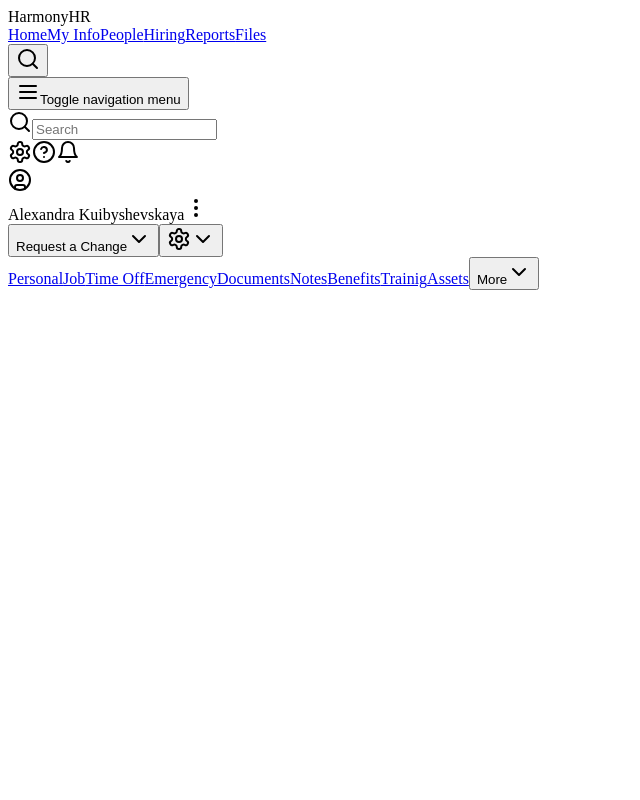
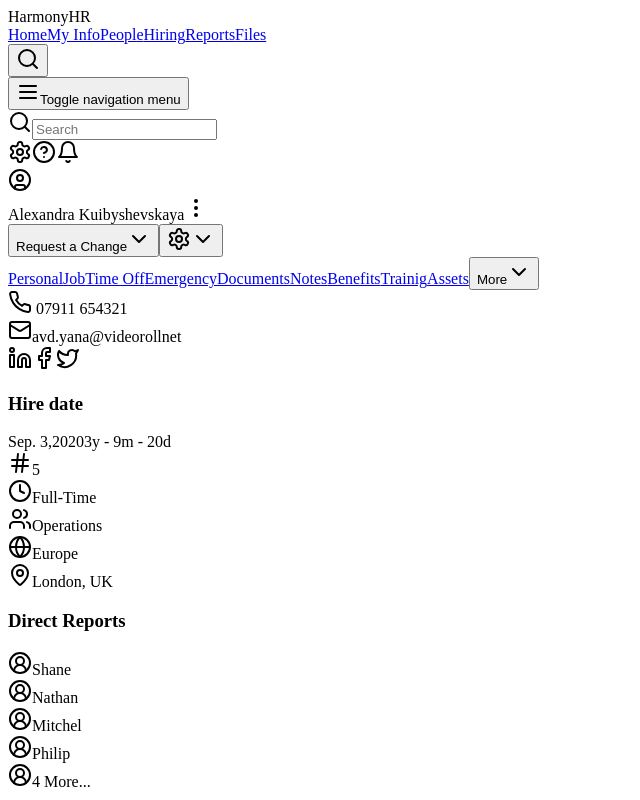
Before and after one commit to Irina-Komaritskaya/harmony-hr, a Next.js app: page /user-page in a window 1280 px wide. Shown: the whole page, without its empty margins (0-640 px from the left). Built offline with nearby package versions, Linux system fonts and the light colour scheme.

Commit message:
add sidebar

```diff
--- a/src/components/ui/header/header.tsx
+++ b/src/components/ui/header/header.tsx
@@ -1,4 +1,3 @@
-import Link from "next/link";
 import {
     Search,
     Settings,
--- a/src/components/ui/my-info/header/header.tsx
+++ b/src/components/ui/my-info/header/header.tsx
@@ -19,7 +19,7 @@ export default function HeaderMyInfo() {
             </span>
             <EllipsisVertical className="lg:hidden w-4 h-4 col-start-4 justify-self-center self-start" />
 
-            <div className="flex self-center justify-self-center">
+            <div className="lg:flex hidden self-center justify-self-center">
                 <DropdownMenu>
                     <DropdownMenuTrigger asChild>
                         <Button
--- /dev/null
+++ b/src/components/ui/my-info/sidebar/sidebar.tsx
@@ -0,0 +1,106 @@
+import { Card, CardContent, CardTitle } from "@/components/ui/card";
+import {
+    Phone,
+    Mail,
+    Twitter,
+    Linkedin,
+    Facebook,
+    Hash,
+    Clock,
+    Users,
+    Globe,
+    MapPin,
+    CircleUserRound,
+} from "lucide-react";
+
+// const data = {
+//     work_info: {
+//         namber: { icon: "Phone", text: "5" },
+//         job_type: { icon: "Phone", text: "Full-Time" },
+//         operations: { icon: "Phone", text: "Operations" },
+//         zone: { icon: "Phone", text: "Europe" },
+//     },
+//     location: { icon: "Phone", text: "London, UK" },
+//     reports: { icon: "Phone", text: ["Shane", "Nathan", "Mitchel", "Philip", "4 More..."] }
+// }
+
+const dataReports = ["Shane", "Nathan", "Mitchel", "Philip", "4 More..."]
+
+export default function SidebarMyInfo() {
+    return (
+        <div className="flex flex-col gap-4">
+            <Card className="font-medium text-sm pt-6">
+                <CardContent className="flex flex-col gap-4">
+
+                    <div className="flex items-center gap-2">
+                        <Phone className="h-4 w-4 stroke-blue-gray-700" />
+                        <span> 07911 654321</span>
+                    </div>
+
+                    <div className="flex items-center gap-2">
+                        <Mail className="h-4 w-4 stroke-blue-gray-700" />
+                        <span>avd.yana@videorollnet</span>
+                    </div>
+
+                    <div className="flex items-center gap-2">
+                        <Linkedin className="h-4 w-4 stroke-blue-gray-700" />
+                        <Facebook className="h-4 w-4 stroke-blue-gray-700" />
+                        <Twitter className="h-4 w-4 stroke-blue-gray-700" />
+                    </div>
+                </CardContent>
+            </Card>
+
+            <Card className="font-medium text-sm pt-6">
+                <CardTitle className="px-6 pb-4">Hire date</CardTitle>
+                <CardContent className="flex flex-col gap-2">
+                    <span>Sep. 3,2020</span>
+                    <span>3y - 9m - 20d</span>
+                </CardContent>
+            </Card>
+
+            <Card className="font-medium text-sm pt-6">
+                <CardContent>
+                    <div className="flex items-center gap-2 pb-2">
+                        <Hash className="h-4 w-4 stroke-blue-gray-700" />
+                        <span>5</span>
+                    </div>
+
+                    <div className="flex items-center gap-2 pb-2">
+                        <Clock className="h-4 w-4 stroke-blue-gray-700" />
+                        <span>Full-Time</span>
+                    </div>
+
+                    <div className="flex items-center gap-2 pb-2">
+                        <Users className="h-4 w-4 stroke-blue-gray-700 gap-2" />
+                        <span>Operations</span>
+                    </div>
+
+                    <div className="flex items-center gap-2 pb-2">
+                        <Globe className="h-4 w-4 stroke-blue-gray-700" />
+                        <span>Europe</span>
+                    </div>
+
+                    <div className="flex items-center gap-2">
+                        <MapPin className="h-4 w-4 stroke-blue-gray-700" />
+                        <span>London, UK</span>
+                    </div>
+                </CardContent>
+            </Card>
+
+            <Card className="font-medium text-sm pt-6">
+                <CardTitle className="px-6 pb-4">Direct Reports</CardTitle>
+
+                <CardContent className="flex flex-col gap-2">
+                    {dataReports.map((i, index) => {
+                        return (
+                            <div className="flex items-center gap-2" key={index}>
+                                <CircleUserRound className="h-4 w-4 stroke-blue-gray-700" />
+                                <span>{i}</span>
+                            </div>
+                        );
+                    })}
+                </CardContent>
+            </Card>
+        </div>
+    );
+}
--- a/src/pages/user-page.tsx
+++ b/src/pages/user-page.tsx
@@ -1,10 +1,15 @@
 import Header from "@/components/ui/header/header";
 import HeaderMyInfo from "@/components/ui/my-info/header/header";
+import SidebarMyInfo from "@/components/ui/my-info/sidebar/sidebar";
 export default function UserPage() {
     return (
         <>
             <Header />
             <HeaderMyInfo />
+            <div className="w-[225px]">
+                <SidebarMyInfo />
+            </div>
+
         </>
 
 
--- a/tailwind.config.ts
+++ b/tailwind.config.ts
@@ -10,7 +10,7 @@ const config: Config = {
   theme: {
 	fontFamily:{sans:"var(--font-inter)"},
 	fontSize: {
-		sm: ['0.75rem', '1.0588rem'],
+		sm: ['0.875rem', '1.0588rem'],
 		lg: ['1.125rem', '1.36rem'],
 		xl: ['1.25rem', '1.5rem'],
 		'3xl': ['1.875rem', '2.27rem'],
```
Also changed, not shown: 1 other file (tests, documents, lock files or other folders).
